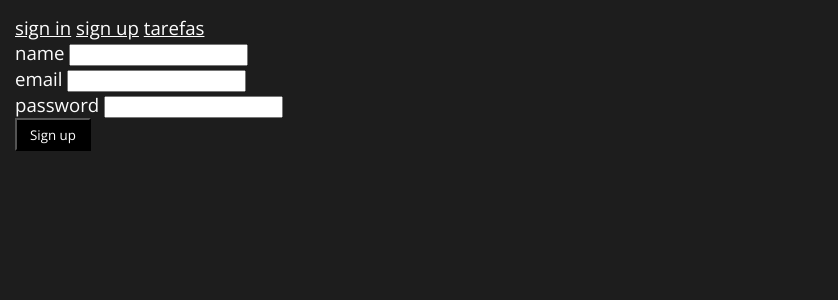
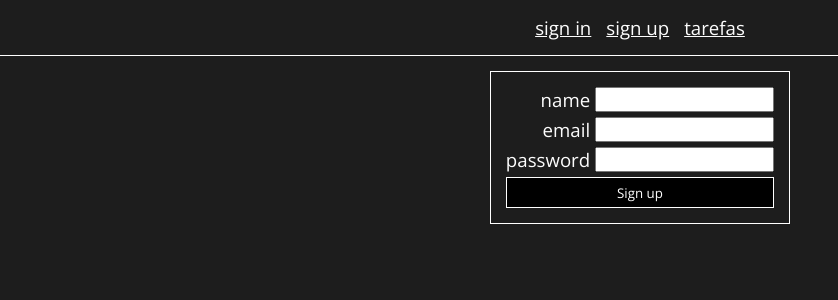
Before and after one commit to jaq-the-cat/flask_aula_0809, a Flask app: page /auth/signup in a window 1280 px wide. Shown: the top 300 px of the page, without its empty margins (0-838 px from the left). Run offline with Flask 3, Linux system fonts and the light colour scheme.

Commit message:
fsadsadsa

```diff
--- a/application/static/css/index.css
+++ b/application/static/css/index.css
@@ -17,43 +17,7 @@
 }
 
 body {
-  padding: 15px;
   background-color: var(--black);
-}
-
-ul.flashes {
-  background-color: red;
-  padding: .5rem;
-  margin-bottom: .5rem;
-}
-
-div.logged-in {
-  opacity: 0.5;
-}
-
-input {
-  color: var(--black)
-}
-
-button {
-  background-color: black;
-  padding: .3rem .7rem;
-}
-
-.tarefas {
-  margin-top: .5rem;
-}
-
-.tarefa {
-  display: block;
-  margin-bottom: .5rem;
-}
-
-.tarefa a {
-  display: block;
-  border: 1px solid white;
-  padding: .25rem;
-  text-decoration: none;
 }
 
 h1, h2, h3, h4, h5, h6 {
--- /dev/null
+++ b/application/static/css/layout.css
@@ -0,0 +1,45 @@
+body {
+    display: grid;
+    grid-template-rows: min-content auto;
+    grid-template-columns: auto;
+    align-items: center;
+    row-gap: 15px;
+}
+
+header {
+    margin: 0;
+    padding: 15px;
+    border-bottom: 1px solid white;
+}
+
+header ul {
+    display: flex;
+    flex-direction: row;
+    justify-content: center;
+    column-gap: 15px;
+}
+
+body > form {
+    border: 1px solid white;
+    min-width: 300px;
+    max-width: 50%;
+    justify-self: center;
+    padding: 15px;
+
+    display: grid;
+    grid-template-columns: min-content auto;
+    gap: 5px;
+}
+
+form label, form input[type=checkbox] {
+    justify-self: end;
+}
+
+form label[for=remember_me] {
+    justify-self: start;
+}
+
+form button {
+    border: 1px solid white;
+    grid-column: span 2;
+}
--- a/application/templates/index.jinja2
+++ b/application/templates/index.jinja2
@@ -7,6 +7,8 @@
   <meta name="viewport" content="width=device-width, initial-scale=1.0">
   <title>Document | {{ title }} </title>
   <link rel="stylesheet" href="{{ url_for('static', filename='css/index.css') }}">
+  <link rel="stylesheet" href="{{ url_for('static', filename='css/layout.css') }}">
+  <link rel="stylesheet" href="{{ url_for('static', filename='css/elements.css') }}">
   {% block css %}{% endblock css %}
 </head>
 <body>
--- a/application/templates/signin.jinja2
+++ b/application/templates/signin.jinja2
@@ -5,13 +5,13 @@
   {{ lf.csrf_token }}
 
   {{ lf.email.label }}
-  {{ lf.email }}<br>
+  {{ lf.email }}
 
   {{ lf.password.label }}
-  {{ lf.password }}<br>
+  {{ lf.password }}
 
   {{ lf.remember_me }}
-  {{ lf.remember_me.label }}<br>
+  {{ lf.remember_me.label }}
 
   <button type="submit">Sign in</button>
 </form>
--- a/application/templates/signup.jinja2
+++ b/application/templates/signup.jinja2
@@ -6,13 +6,13 @@
   {{ sf.csrf_token }}
 
   {{ sf.name.label }}
-  {{ sf.name }}<br>
+  {{ sf.name }}
 
   {{ sf.email.label }}
-  {{ sf.email }}<br>
+  {{ sf.email }}
 
   {{ sf.password.label }}
-  {{ sf.password }}<br>
+  {{ sf.password }}
 
   <button type="submit">Sign up</button>
 </form>
--- a/application/templates/tarefas.jinja2
+++ b/application/templates/tarefas.jinja2
@@ -1,6 +1,9 @@
 {% extends 'index.jinja2' %}
 
-{% block css %}{% endblock css %}
+{% block css %}
+  <link rel="stylesheet" href="{{ url_for('static', filename='css/tarefas.layout.css') }}">
+{% endblock css %}
+
 {% block body %}
 <form method="post" action="{{ url_for('tarefas.index') }}">
   {{ tf.csrf_token }}
```
Also changed, not shown: application/routes/tarefas.py (+5 -2 lines), application/static/css/elements.css (added, +40 -0 lines), application/static/css/tarefas.layout.css (added, +8 -0 lines), instance/project.db.
